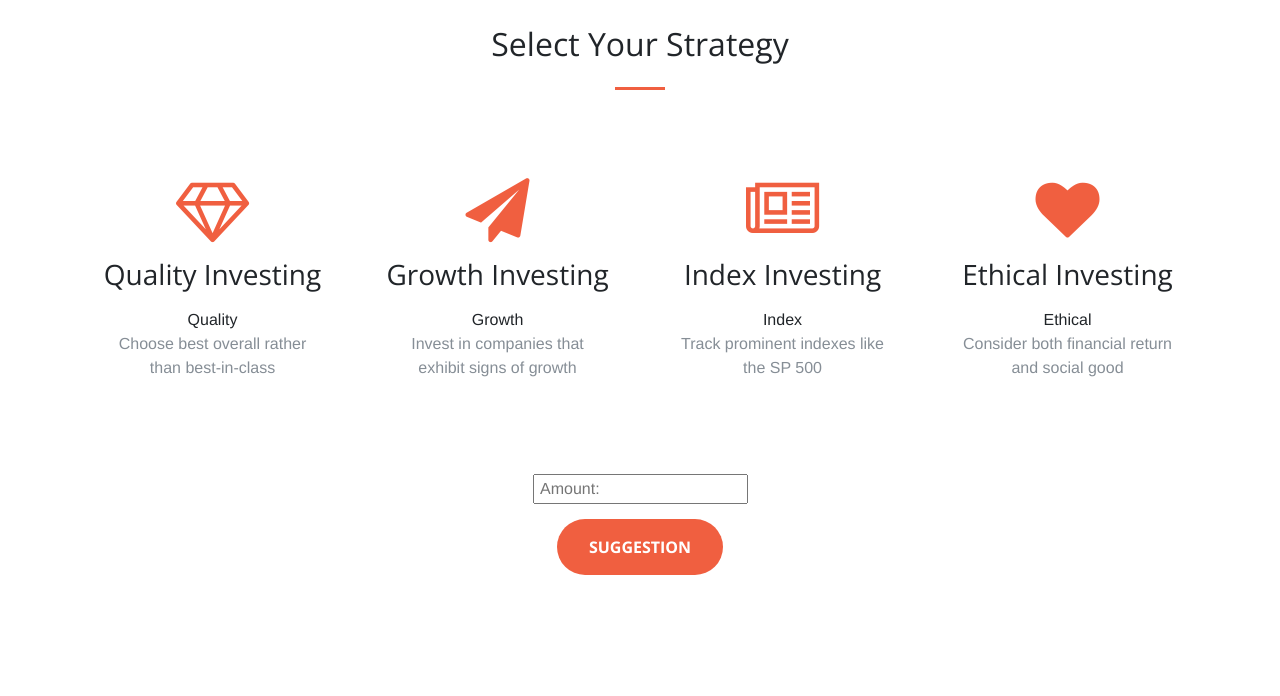
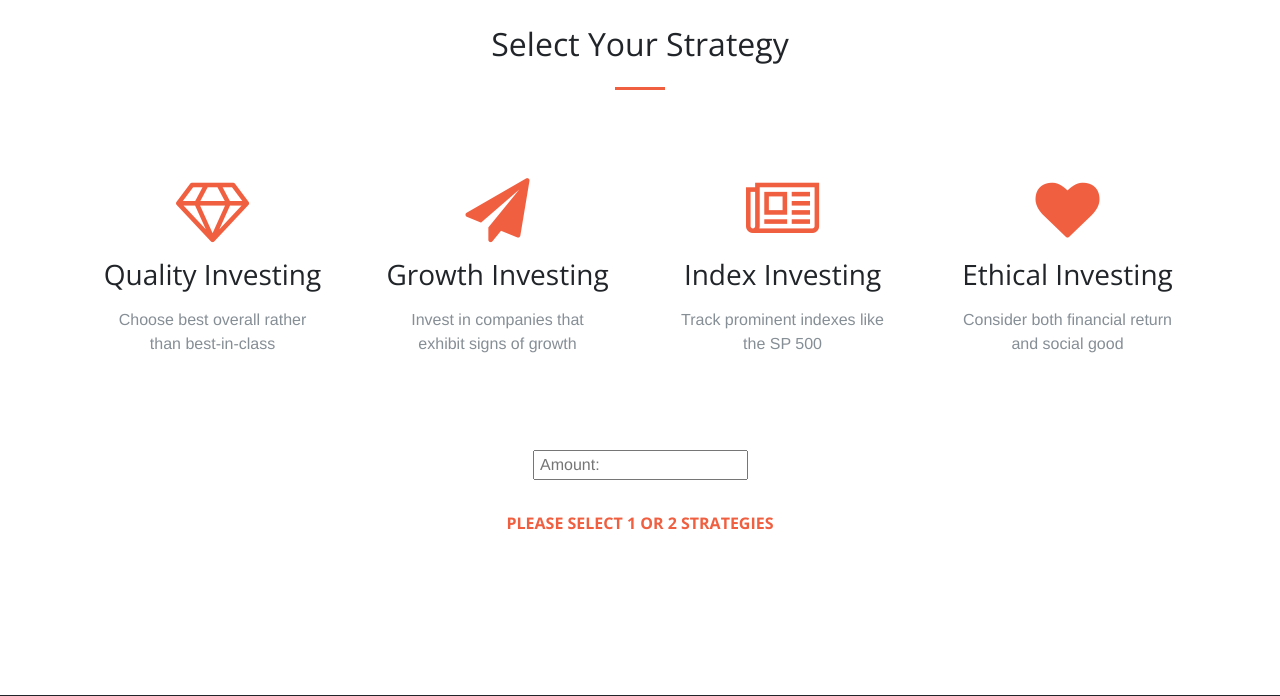
Before and after one commit to siriustom/CMPE_285_TeamProject, a Flask app: page /invest in a window 1280 px wide. Shown: the part 903-1599 px from the top of the page. Run offline with Flask 2, Linux system fonts and the light colour scheme; some libraries are stand-ins or nearby versions.

Commit message:
1 or 2 selection ensures by ui

```diff
--- a/app/static/css/crazy_invest.css
+++ b/app/static/css/crazy_invest.css
@@ -1,5 +1,8 @@
 img {
     width: 100%;
+}
+.hidden {
+  display: none;
 }
 .round {
   -webkit-border-radius: 50%;
@@ -42,3 +45,8 @@
 {
 	visibility: hidden;
 }
+
+#submit_btn_container
+{
+  display: none;
+}
--- a/app/static/js/creative.js
+++ b/app/static/js/creative.js
@@ -94,6 +94,21 @@
     {
       crazy.selectedStrategies.splice(keyIndex, 1);
     }
+
+    // toogle hint and button
+    let $selection_hint = $("#selection_hint");
+    let $submit_btn_container = $("#submit_btn_container");
+    if(crazy.selectedStrategies.length > 2 || crazy.selectedStrategies.length <= 0)
+    {
+      $selection_hint.show();
+      $submit_btn_container.hide();
+    }
+    else
+    {
+      $selection_hint.hide();
+      $submit_btn_container.show();
+    }
+
     console.log(crazy.selectedStrategies);
   })
 
--- a/app/templates/new_index.html
+++ b/app/templates/new_index.html
@@ -124,7 +124,10 @@
             <div class="container text-center">
               <input type="text" name="amount" placeholder=" Amount: " size="20">
               <div class="gap-small"></div>
-              <a class="btn btn-xl btn-primary sr-button" href="javascript:void(0)" id="submit_strategy_selection">Suggestion</a>
+              <p class="btn btn-xl sr-button" id="selection_hint" style="color: #f05f40">Please Select 1 or 2 Strategies</p>
+              <div id="submit_btn_container">
+                <a class="btn btn-xl btn-primary" href="javascript:void(0)" id="submit_strategy_selection">Suggestion</a>
+              </div>
             </div>
           </div>
         </form>
```
